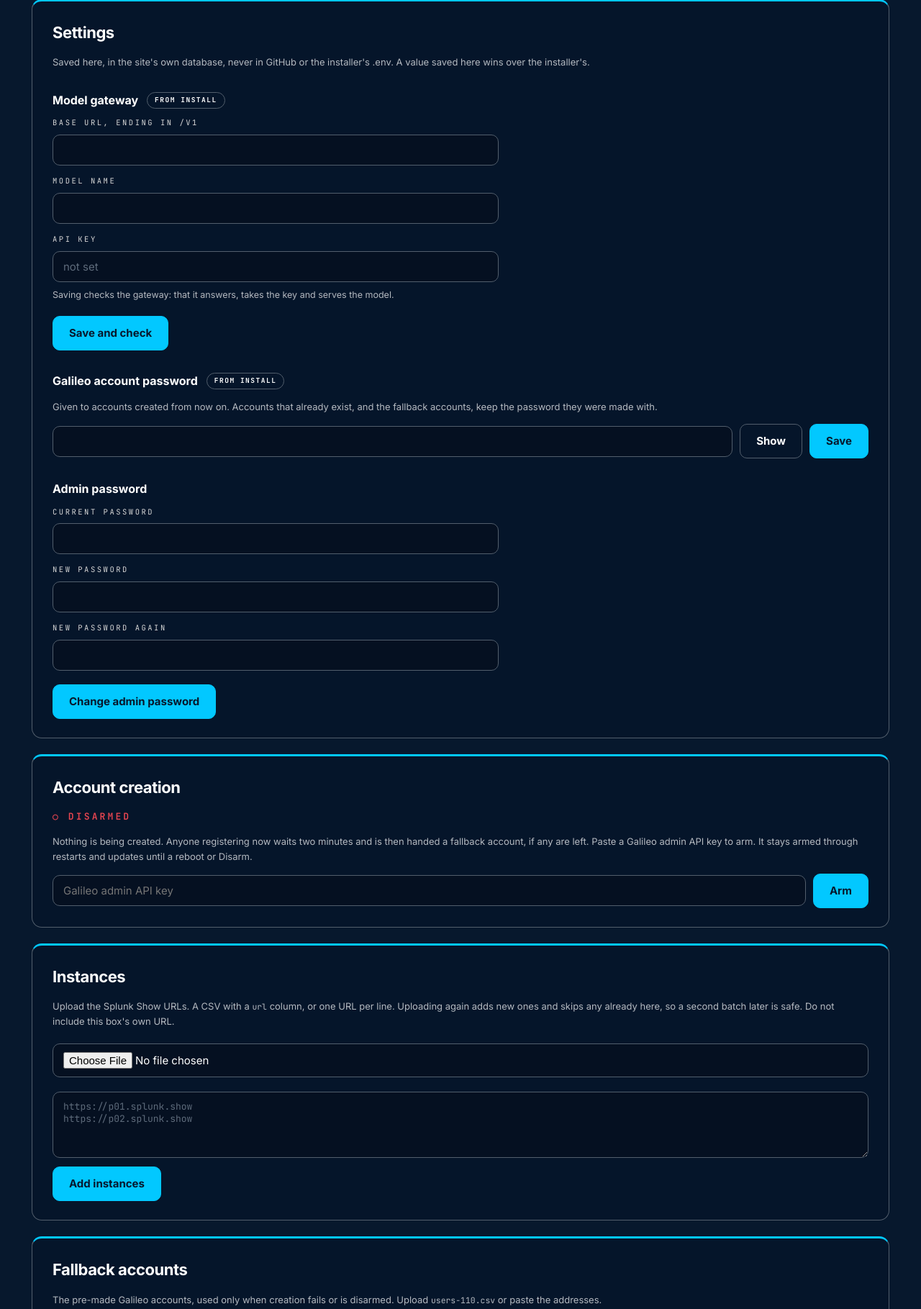
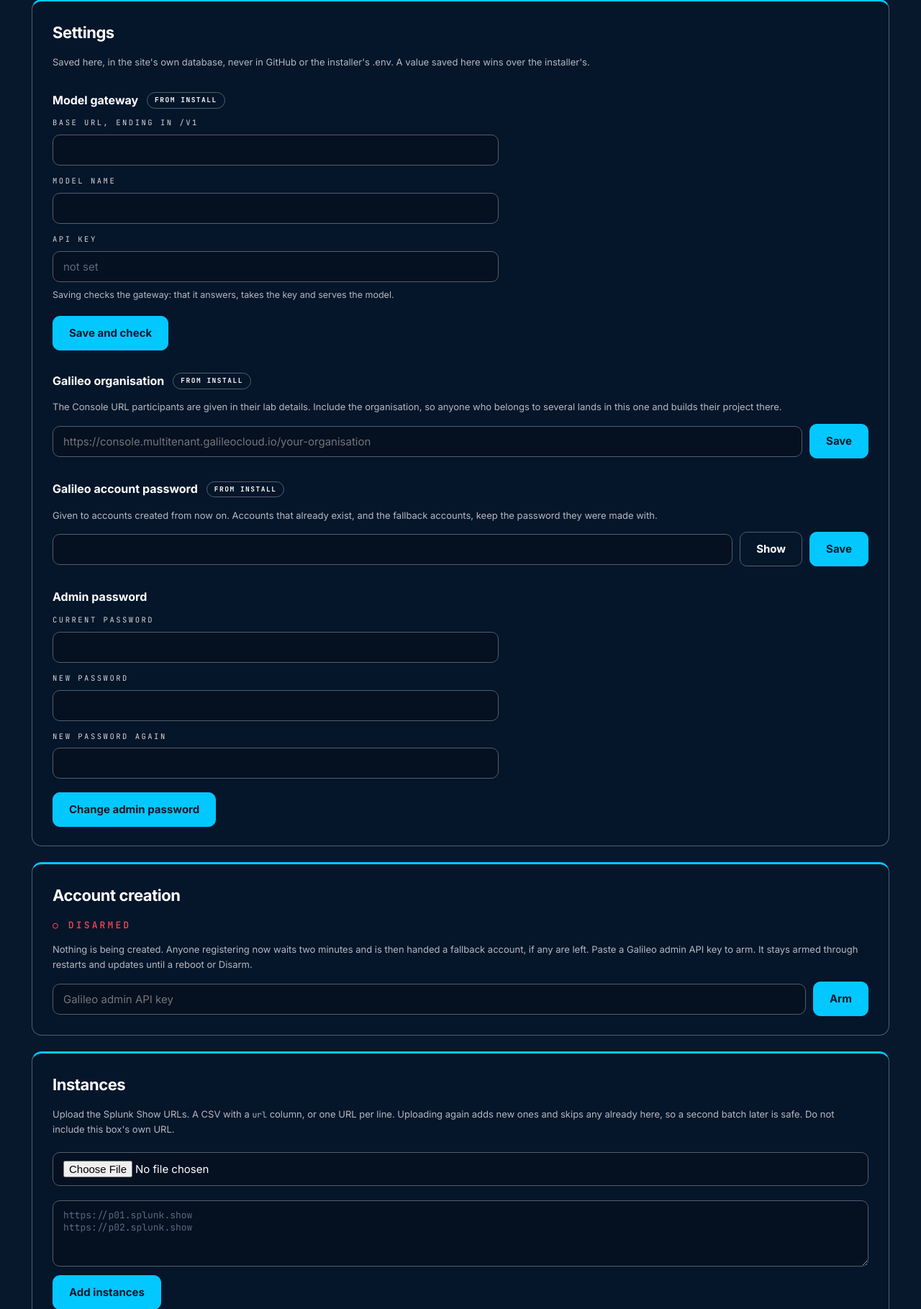
Before and after one commit to roadtrip123/splunky-finance-reg-site, a FastAPI app: template app/templates/admin.html in a window 1280 px wide. Shown: the part 806-2625 px from the top of the page at 72% size. Run offline with FastAPI, Linux system fonts and the light colour scheme; the template is opened without the code that fills it, so the values that code supplies are empty.

Commit message:
Set the Galileo organisation from the admin page
The console link participants are given now lives in the runtime settings
with the others, so the workshop's organisation, such as a Cisco Live one,
can be set without logging into the box. Someone who belongs to several
Galileo organisations otherwise lands in whichever is their default and
builds their project there. The admin page shows where participants are
sent, and notes that accounts are created in the organisation the armed
admin key belongs to, so the two should match.

Co-Authored-By: Claude Opus 5.5 <noreply@anthropic.com>

```diff
--- a/app/routes/api.py
+++ b/app/routes/api.py
@@ -95,7 +95,7 @@ def credentials(request: Request):
             "existing": existing,
             "password": (participant["galileo_password"] or runtime.get("galileo_password"))
                         if galileo_ready and not existing else "",
-            "console_url": settings.galileo_console_url,
+            "console_url": runtime.get("galileo_console_url"),
             "api_url": settings.galileo_api_url,
             "agent_control_url": settings.galileo_agent_control_url,
         },
--- a/app/runtime.py
+++ b/app/runtime.py
@@ -9,7 +9,7 @@ from . import store
 from .config import settings
 
 EDITABLE = ("passphrase", "admin_password", "llm_base_url", "llm_model", "llm_api_key",
-            "galileo_password")
+            "galileo_password", "galileo_console_url")
 
 
 def get(name):
--- a/app/templates/admin.html
+++ b/app/templates/admin.html
@@ -81,6 +81,23 @@
         <small>Saving checks the gateway: that it answers, takes the key and serves the model.</small></label>
       <button type="submit">Save and check</button>
     </form>
+
+    <h3 class="settings-h">Galileo organisation
+      <span class="pill">{{ 'set here ' ~ (cfg.sources.galileo_console_url[1]|clock) if cfg.sources.galileo_console_url[0] == 'admin' else 'from install' }}</span></h3>
+    <p class="muted small">The Console URL participants are given in their lab details. Include the
+       organisation, so anyone who belongs to several lands in this one and builds their project
+       there.</p>
+    <form method="post" action="/admin/settings/galileo-console" class="row-form" autocomplete="off">
+      <input name="console_url" value="{{ cfg.galileo_console_url }}" required
+             placeholder="https://console.multitenant.galileocloud.io/your-organisation">
+      <button type="submit">Save</button>
+    </form>
+    {% if cfg.galileo_console_url %}
+      <p class="small muted">Participants are sent to
+        <a href="{{ cfg.galileo_console_url }}" target="_blank" rel="noopener">{{ cfg.galileo_console_url }}</a>.
+        The organisation the accounts are created in is the one your armed admin key belongs to;
+        make sure they match.</p>
+    {% endif %}
 
     <h3 class="settings-h">Galileo account password
       <span class="pill">{{ 'set here ' ~ (cfg.sources.galileo_password[1]|clock) if cfg.sources.galileo_password[0] == 'admin' else 'from install' }}</span></h3>
```
Also changed, not shown: app/routes/admin.py (+17 -0 lines), tests/test_settings.py (+25 -0 lines).
